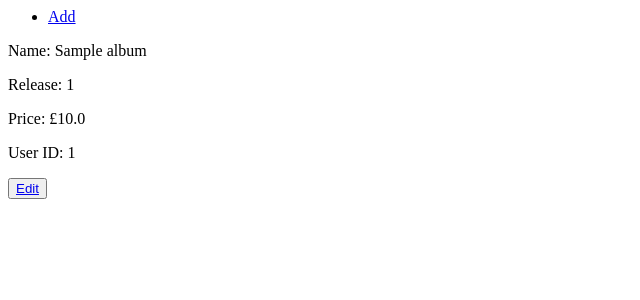
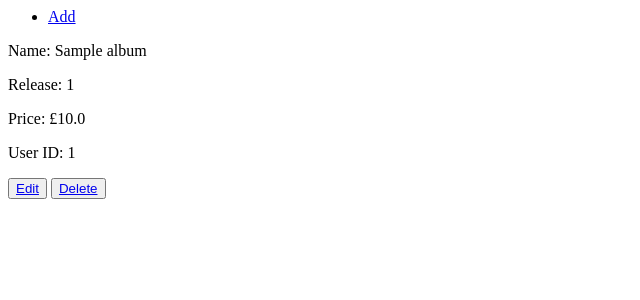
Before and after one commit to DylanBowmandsk/musiconline.college, a Flask app: page /admin in a window 1280 px wide. Shown: the top 300 px of the page, without its empty margins (0-640 px from the left). Run offline with Flask 2, Linux system fonts and the light colour scheme; a user stored in the database is signed in; tables that the repository leaves empty hold one stand-in row (values such as "Sample post").

Commit message:
admin delete record function added

```diff
--- a/musicalonline/routes.py
+++ b/musicalonline/routes.py
@@ -77,6 +77,15 @@ def admin_edit(id):
     album = Album.query.filter_by(album_id=id).first()
     return render_template("admin_edit.html",album=album)
 
+@app.route("/admin/delete/<int:id>")
+@login_required
+def admin_delete(id):
+    if current_user.isadmin == 0:
+        return redirect(url_for('index'))
+    Album.query.filter_by(album_id=id).delete()
+    db.session.commit()
+    return redirect(url_for("admin"))
+
 @app.route("/admin/add",methods=["GET","POST"])
 @login_required
 def admin_add():
--- a/musicalonline/templates/admin.html
+++ b/musicalonline/templates/admin.html
@@ -9,5 +9,6 @@
         <p>Price: £{{album.price}}</p>
         <p>User ID: {{album.author.id}}</p>
         <button><a href="{{url_for('admin_edit',id=album.album_id)}}">Edit</a></button>
+        <button><a href="{{url_for('admin_delete',id=album.album_id)}}">Delete</a></button>
     </div>
 {% endfor %}
```
